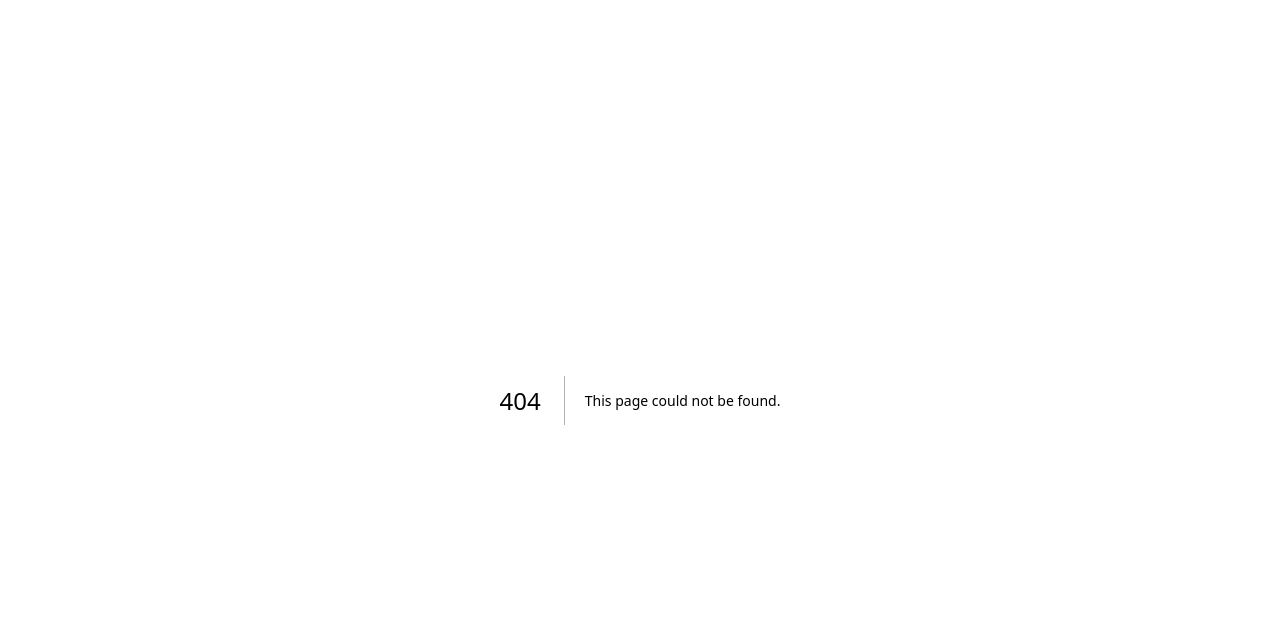
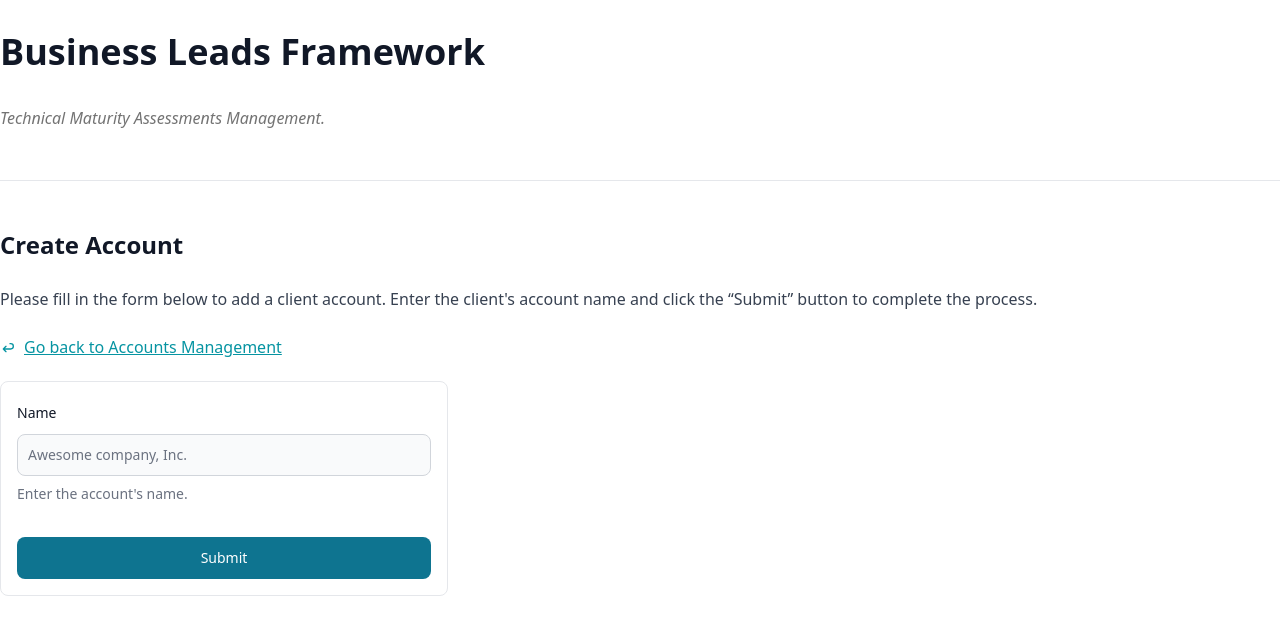
Before and after one commit to rhaseven7h/blftma, a Next.js app: page /accounts/create in a window 1280 px wide. Before the commit this address had no page. Shown: the top 630 px of the page. Built offline with nearby package versions, Linux system fonts and the light colour scheme.

Commit message:
Set up first form with validation and toasts.

```diff
--- a/package.json
+++ b/package.json
@@ -9,6 +9,7 @@
     "lint": "next lint"
   },
   "dependencies": {
+    "@hookform/resolvers": "^3.9.0",
     "@prisma/client": "^5.20.0",
     "@reduxjs/toolkit": "^2.2.8",
     "@tailwindcss/container-queries": "^0.1.1",
--- /dev/null
+++ b/src/pages/accounts/create.tsx
@@ -0,0 +1,94 @@
+import blftmaApi from '@/store/services/blftma';
+import { zodResolver } from '@hookform/resolvers/zod';
+import { FetchBaseQueryError } from '@reduxjs/toolkit/query';
+import { Button, Label, TextInput } from 'flowbite-react';
+import Link from 'next/link';
+import { Controller, SubmitHandler, useForm } from 'react-hook-form';
+import { TbArrowBack } from 'react-icons/tb';
+import { toast, ToastContainer } from 'react-toastify';
+import { z } from 'zod';
+
+import 'react-toastify/dist/ReactToastify.css';
+
+const AccountsCreatePage = () => {
+  const [createAccount] = blftmaApi.useCreateAccountMutation();
+  const schema = z.object({
+    name: z.string().min(3).max(128).trim()
+  });
+  type AccountCreateForm = z.infer<typeof schema>;
+  const {
+    control,
+    handleSubmit,
+    setValue,
+    formState: { errors }
+  } = useForm<AccountCreateForm>({
+    resolver: zodResolver(schema),
+    defaultValues: {
+      name: ''
+    }
+  });
+  const onSubmit: SubmitHandler<AccountCreateForm> = (data) => {
+    createAccount(data)
+      .then((result) => {
+        if (result.error) {
+          const errorMessage = ((result.error as FetchBaseQueryError).data as Error).message;
+          toast(`Failed to create account: ${errorMessage}.`, { type: 'error' });
+        } else {
+          toast('Account created successfully.', { type: 'success' });
+          setValue('name', '');
+        }
+      })
+      .catch((error) => {
+        toast(`Failed to create account: ${error.message}.`, { type: 'error' });
+      });
+  };
+  return (
+    <div className={'container mx-auto my-8'}>
+      <ToastContainer className={'!w-fit !max-w-[50vw]'} />
+      <div className={'prose max-w-none'}>
+        <h1>Business Leads Framework</h1>
+        <p className={'italic text-neutral-500'}>Technical Maturity Assessments Management.</p>
+        <hr />
+        <h2>Create Account</h2>
+        <p>
+          Please fill in the form below to add a client account. Enter the client&apos;s account name and click the
+          &ldquo;Submit&rdquo; button to complete the process.
+        </p>
+        <p>
+          <Link href={'/accounts'} className={'w-fit text-teal-500 flex flex-row flex-nowrap items-center gap-2'}>
+            <TbArrowBack className={'inline-block'} />
+            <span>Go back to Accounts Management</span>
+          </Link>
+        </p>
+        <form onSubmit={handleSubmit(onSubmit)} className='flex max-w-md flex-col gap-4 border p-4 rounded-lg'>
+          <div>
+            <div className='mb-2 block'>
+              <Label htmlFor='name' value='Name' {...(errors.name && { color: 'failure' })} />
+            </div>
+            <Controller
+              name={'name'}
+              control={control}
+              render={({ field }) => (
+                <TextInput
+                  {...field}
+                  id='name'
+                  type='text'
+                  placeholder='Awesome company, Inc.'
+                  required
+                  {...(errors.name && { color: 'failure' })}
+                  helperText={
+                    (errors.name && 'Name is required, and between 3 and 128 characters.') ||
+                    "Enter the account's name."
+                  }
+                />
+              )}
+            />
+          </div>
+          <Button type='submit'>Submit</Button>
+        </form>
+      </div>
+    </div>
+  );
+};
+
+export default AccountsCreatePage;
--- a/src/pages/accounts/index.tsx
+++ b/src/pages/accounts/index.tsx
@@ -3,6 +3,8 @@ import blftmaApi from '@/store/services/blftma';
 import pokemonApi from '@/store/services/pokemon';
 import type { RootState } from '@/store/store';
 import { Button, Table } from 'flowbite-react';
+import Link from 'next/link';
+import { TbAddressBook } from 'react-icons/tb';
 import { useDispatch, useSelector } from 'react-redux';
 
 const EditIcon = () => (
@@ -83,6 +85,12 @@ const AccountsPage = () => {
     <div className={'container mx-auto my-8'}>
       <div>
         <div className='prose max-w-none'>
+          <div className={'float-right'}>
+            <Link href={'/accounts/create'} className={'text-teal-500 flex flex-row flex-nowrap gap-2 items-center'}>
+              <TbAddressBook />
+              <span>Create Account</span>
+            </Link>
+          </div>
           <h1 className={'mt-8 border-b pb-4 border-b-blue-300 text-blue-700 mb-4'}>Accounts</h1>
         </div>
         <div className={'grid grid-cols-2 gap-4'}>
--- a/src/store/services/blftma.ts
+++ b/src/store/services/blftma.ts
@@ -14,6 +14,14 @@ const blftmaApi = createApi({
   endpoints: (builder) => ({
     getAccounts: builder.query<Accounts, void>({
       query: () => `/accounts`
+    }),
+
+    createAccount: builder.mutation<Account, Omit<Account, 'id'>>({
+      query: (body) => ({
+        url: `/accounts`,
+        method: 'POST',
+        body
+      })
     })
   })
 });
```
Also changed, not shown: 1 other file (tests, documents, lock files or other folders).
